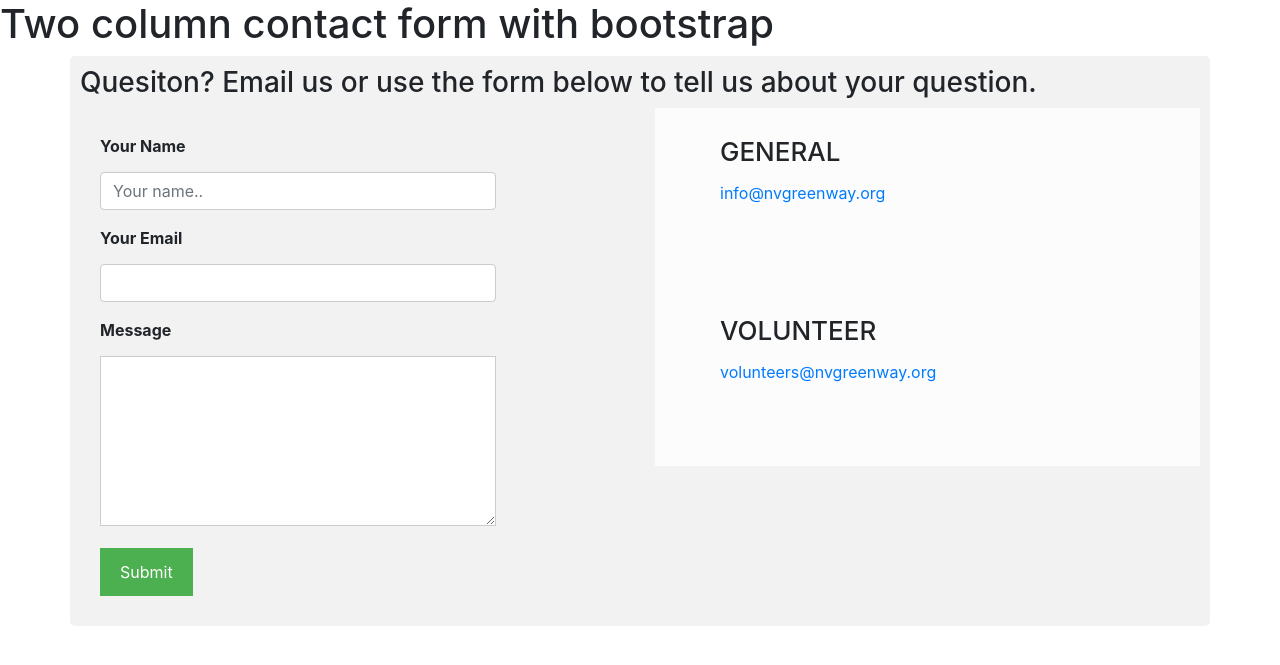
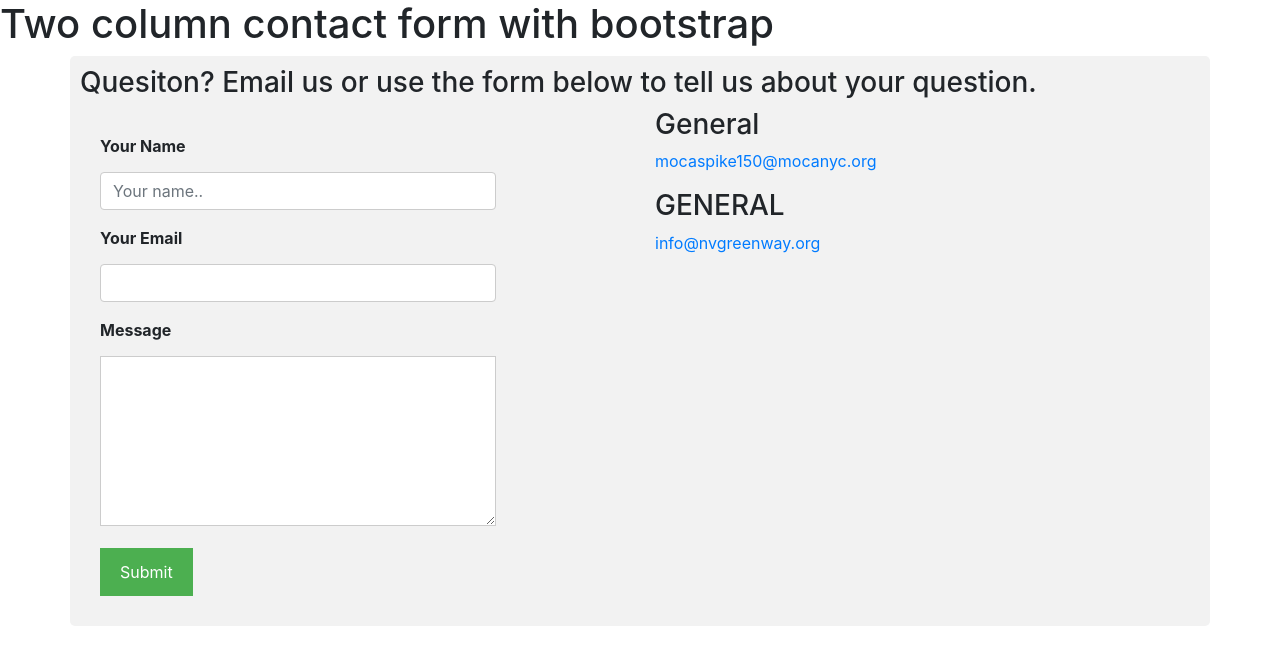
Before and after one commit to mocaspike150/Front-End-Coding, a Jekyll site: the page built from html/contact_us/two-column-contact-form-with-bootstrap.md, in a window 1280 px wide. Shown: the top 665 px of the page. Built offline with Jekyll 4.4.1, drawn with Linux system fonts in a browser that asks for light colours.

Commit message:
Update two-column-contact-form-with-bootstrap.html

```diff
--- a/_includes/two-column-contact-form-with-bootstrap.html
+++ b/_includes/two-column-contact-form-with-bootstrap.html
@@ -58,112 +58,7 @@ input[type=submit]:hover {
   }
 }
 
-/* ==========================================================================
-    5.1. CONTACT INFO
-    ========================================================================= */
-.contact-info{
-    display: block;
-    background-color: #fcfcfc;
-    margin-bottom: 0;
-}
-.contact-info li{
-    display: inline-block;
-    padding: 30px 25px;
-    margin-bottom: 0;
-}
-.contact-info li p span{
-    color: #535050;
-    font-weight: 700;
-}
-.contact-info li h3 {
-    text-transform: uppercase;
-    font-size: 26px;
-    line-height: 28px;
-    margin-bottom: 15px;
-}
-.contact-info li p{
-    padding-bottom: 0;
-}
-.contact-info.blocks-1 {
-    width: 22%;
-    margin: 0 auto;
-}
-.contact-info.blocks-1 > li{
-    width: 100%;
-}
-.contact-info.blocks-2 {
-    width: 40%;
-    margin: 0 auto;
-}
-.contact-info.blocks-2 > li{
-    width: 50%;
-}
-.contact-info.blocks-3 {
-    width: 70%;
-    margin: 0 auto;
-}
-.contact-info.blocks-3 > li{
-    width: 33.33333%;
-}
-.contact-info.blocks-4 {
-    width: 100%;
-    margin: 0 auto;
-}
-.contact-info.blocks-4 > li{
-    width: 25%;
-}
 
-.contact-info.blocks-2 .contact-links li,
-.contact-info.blocks-3 .contact-links li{
-    margin-bottom: 7px;
-    width: 100%;
-}
-.contact-info.blocks-2 .contact-links,
-.contact-info.blocks-3 .contact-links{
-    text-align: center;
-}
-.contact-info.blocks-2{
-    width: 60%;
-}
-.contact-info .contact-links {
-    padding-left: 0;
-    display: inline-block;
-    margin-bottom: 0;
-    margin-top: 30px;
-    text-align: left;
-}
-.contact-info .contact-links li{
-    display: inline-block;
-    width: auto;
-    padding: 0;
-    padding-left: 13px;
-    line-height: 10px;
-}
-.contact-info .contact-links li:first-child{
-    padding-left: 0;
-}
-.contact-info .contact-links li a {
-    text-transform: uppercase;
-    font-size: 13px;
-    color: #aaaaaa;
-    display: inline-block;
-    line-height: 15px;
-    font-weight: 700;
-}
-.contact-info .contact-links li:nth-of-type(2) a{
-    border-left: 2px solid #aaaaaa;
-    padding-left: 13px;
-}
-.vc_row .contact-info {
-    margin-right: -15px;
-    margin-left: -15px;
-}
-#map {
-    height: 600px;
-}
-.gm-style a, .gm-style span {
-    line-height: initial;
-}
 </style>
 
 <div class="container">
@@ -190,23 +85,18 @@ input[type=submit]:hover {
              		</div>
    	 	</div>
     		<div class="col">
-			<div class="wpb_column vc_column_container vc_col-sm-4"><div class="vc_column-inner"><div class="wpb_wrapper"><ul class="contact-info centered vc_custom_1526766936644"><li>
-                  <h3>GENERAL</h3>
-                  <p><a href="mailto:info@nvgreenway.org">info@nvgreenway.org</a></p>
-
-                  <ul class="contact-links">
-
-
-                  </ul>
-               </li></ul><ul class="contact-info centered vc_custom_1525799400237"><li>
-                  <h3>VOLUNTEER</h3>
-                  <p><a href="mailto:volunteers@nvgreenway.org">volunteers@nvgreenway.org</a></p>
-
-                  <ul class="contact-links">
-
-
-                  </ul>
-               </li></ul></div></div></div>
+			<div class="row">
+			     <div class="col">
+				  <h3>General</h3>
+				  <p><a href="mailto:mocaspike150@mocanyc.orgg">mocaspike150@mocanyc.org</a></p>
+			      </div>
+			</div>
+               		<div class="row">
+			     <div class="col">
+				  <h3>GENERAL</h3>
+				  <p><a href="mailto:info@nvgreenway.org">info@nvgreenway.org</a></p>
+			      </div>
+			</div>
     		</div>
   	</div>
 </div>
```
